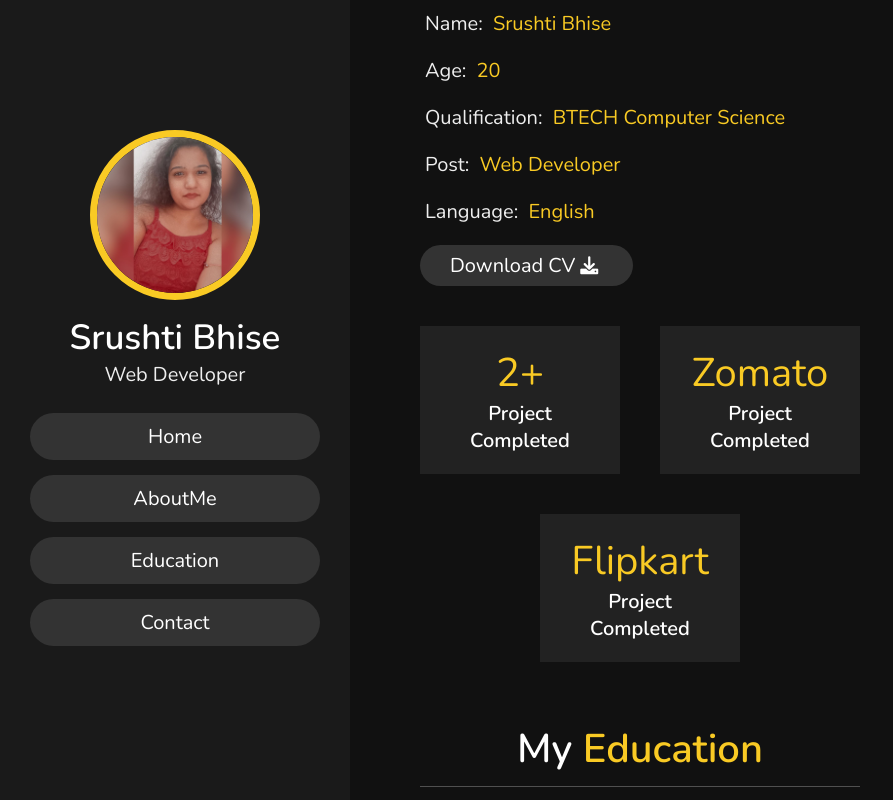
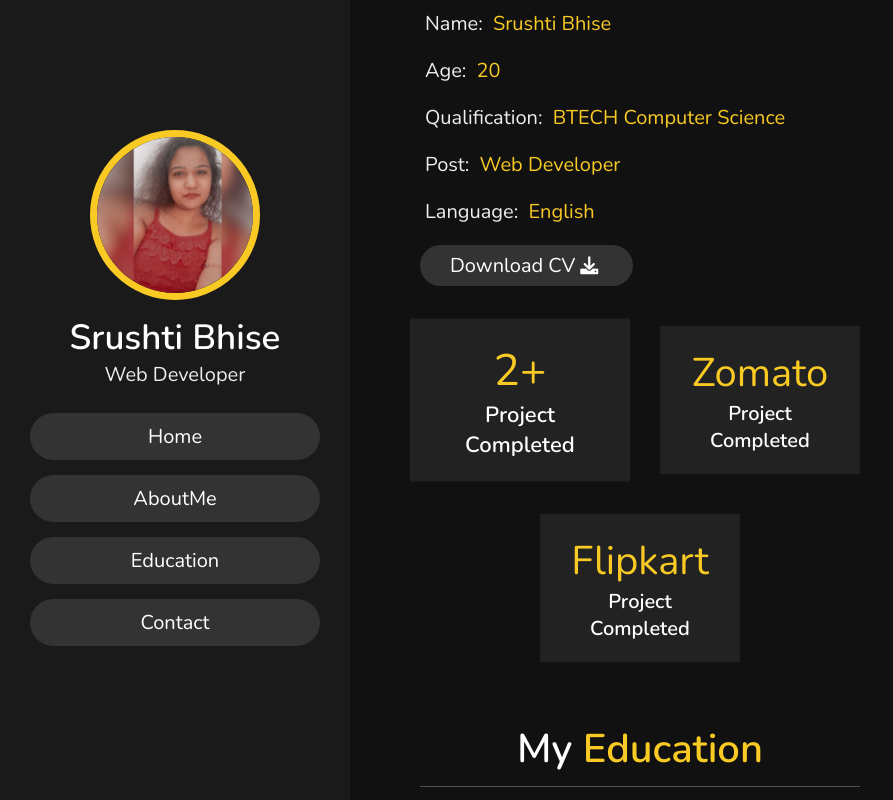
Before and after one commit to srushtibhise/profile, a plain HTML site: page index.html in a window 1280 px wide. In both pictures the pointer is over the element 520 px from the left and 1665 px from the top of the page. Shown: the part 1265-2065 px from the top of the page, without its empty margins (0-893 px from the left). Drawn offline with nearby package versions, Linux system fonts and the light colour scheme.

Commit message:
animation

```diff
--- a/css/style.css
+++ b/css/style.css
@@ -233,6 +233,9 @@ header .navbar li a:hover{
     font-size: 2rem;
     color: #fff;
 }
+.about .row .counter .box:hover{
+    transform: scale(1.1);
+}
 
 .education .box-container{
     display: flex;
```
